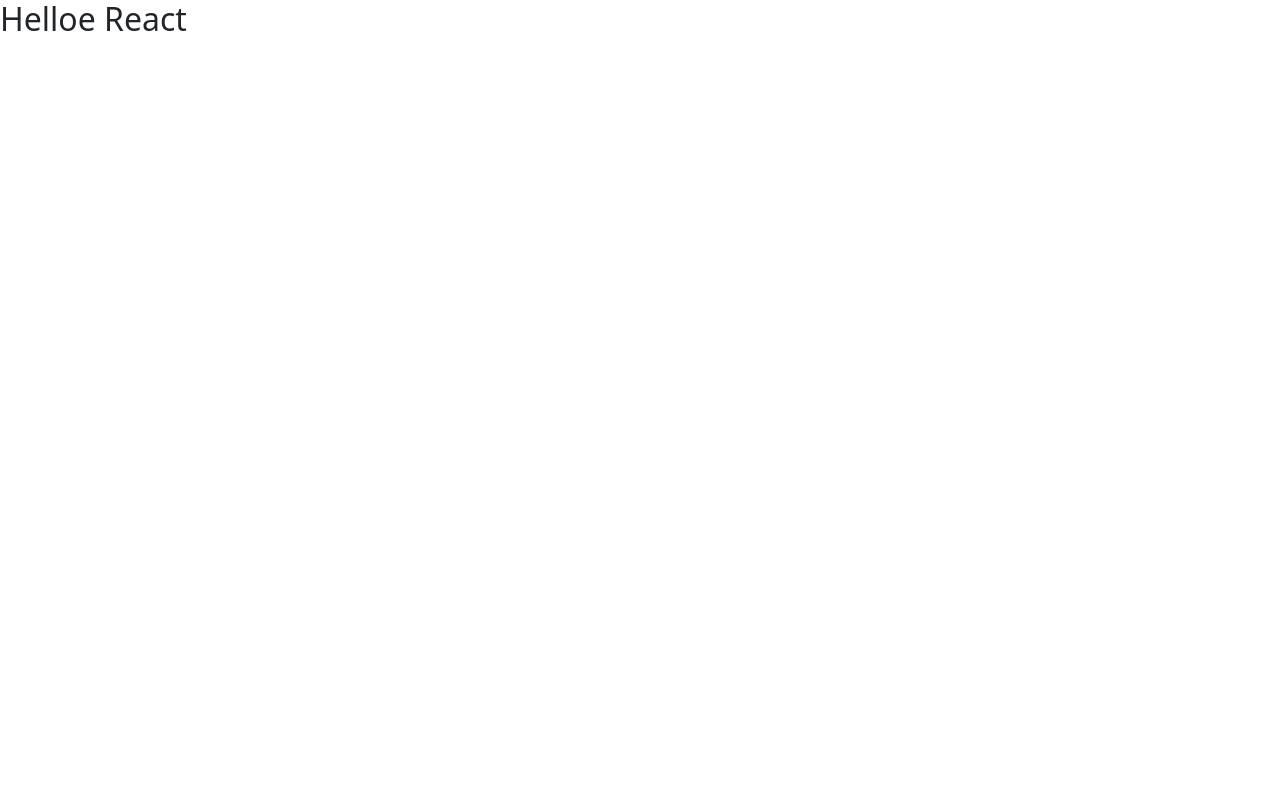
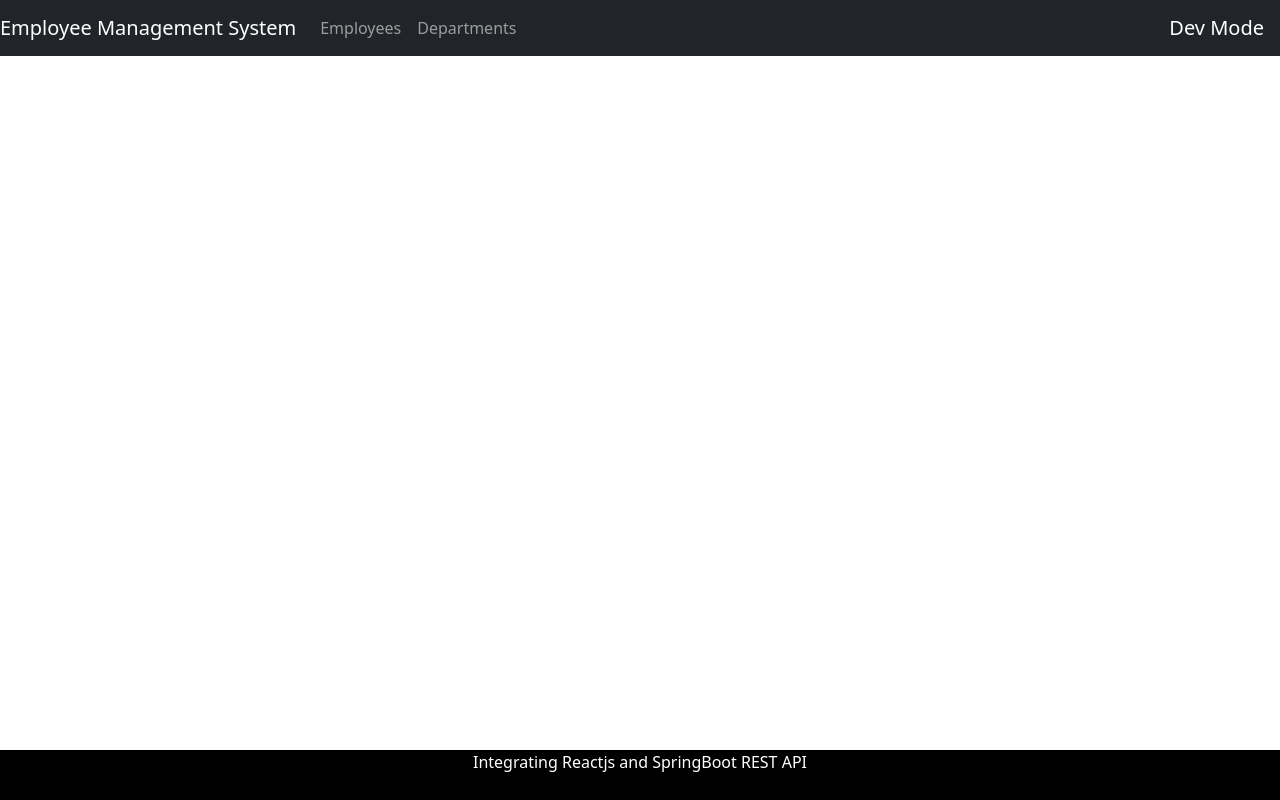
Before and after one commit to QQWaseokE/FrontEnd_ReactJS, a React (Vite) app: page / in a window 1280 px wide. Built offline with nearby package versions, Linux system fonts and the light colour scheme.

Commit message:
footer 컴포넌트 추가, App.jsx 수정

```diff
--- a/src/App.jsx
+++ b/src/App.jsx
@@ -1,11 +1,18 @@
-import './App.css'
+import { BrowserRouter, Routes, Route } from "react-router-dom";
 
-const App = () => {
+import "./App.css";
+import HeaderComponent from "src/components/common/HeaderComponent";
+import FooterComponent from "src/components/common/FooterComponent";
+
+function App() {
   return (
-    <div>
-      <h2>Helloe React</h2>
-    </div>
+    <>
+      <BrowserRouter>
+        <HeaderComponent />
+        <FooterComponent />
+      </BrowserRouter>
+    </>
   );
-};
+}
 
 export default App;
--- /dev/null
+++ b/src/components/common/FooterComponent.jsx
@@ -0,0 +1,12 @@
+const FooterComponent = () => {
+    return (
+      <div>
+          <footer className='footer'>
+              <span>Integrating Reactjs and SpringBoot REST API</span>
+          </footer>
+
+      </div>
+    )
+  }
+
+  export default FooterComponent
--- /dev/null
+++ b/src/components/common/HeaderComponent.jsx
@@ -0,0 +1,28 @@
+import { NavLink } from 'react-router-dom'
+
+const HeaderComponent = () => {
+  return (
+    <div>
+        <header>
+            <nav className='navbar navbar-expand-lg navbar-dark bg-dark'>
+                <a className="navbar-brand" href="https://react.dev/">Employee Management System</a>
+
+                <div className="collapse navbar-collapse" id="navbarNav">
+                  <ul className="navbar-nav">
+                    <li className="nav-item">
+                        <NavLink className='nav-link' to='/employees'>Employees</NavLink>
+                    </li>
+
+                    <li className="nav-item">
+                        <NavLink className='nav-link' to='/departments'>Departments</NavLink>
+                    </li>
+                  </ul>
+                </div>
+              <div className="navbar-brand">{import.meta.env.VITE_MODE}</div>
+            </nav>
+        </header>
+    </div>
+  )
+}
+
+export default HeaderComponent
```
